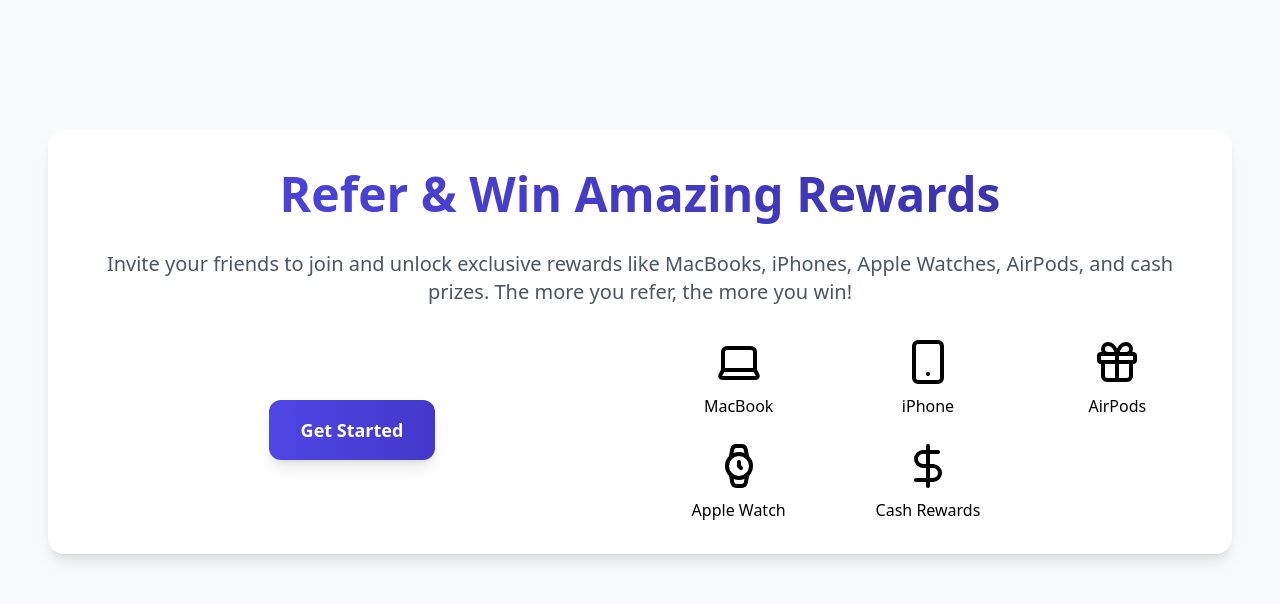
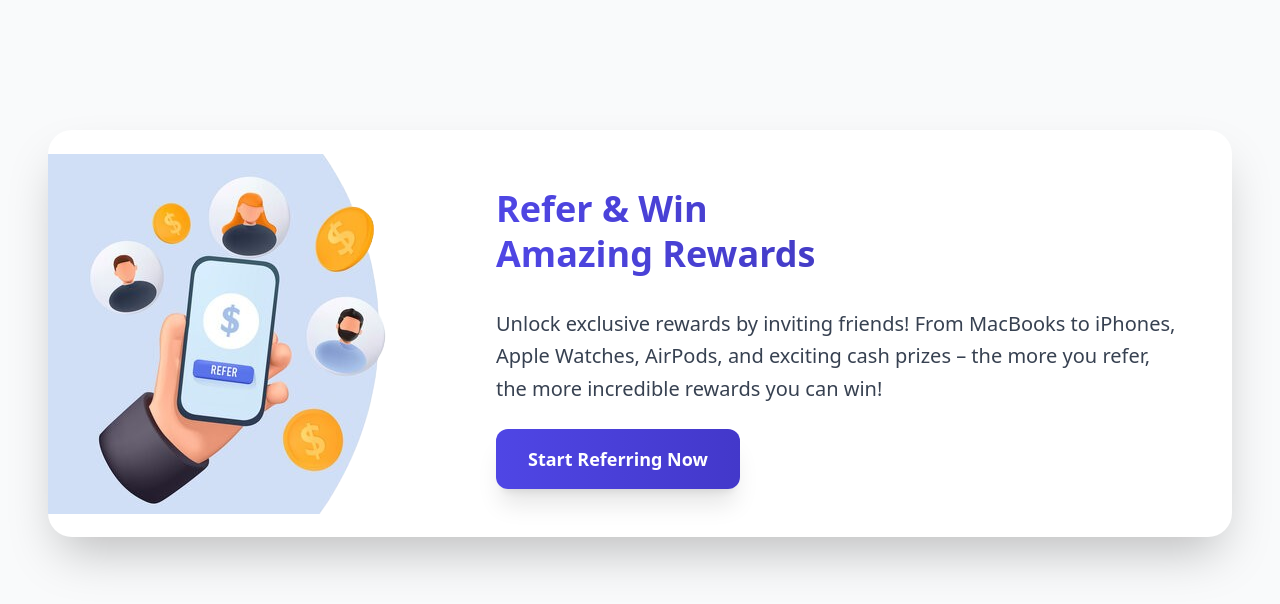
Before and after one commit to PrepprightAnkit/Preppright, a React (Vite) app in the folder frontend/: page / in a window 1280 px wide. Shown: the part 7460-8064 px from the top of the page. Built offline with nearby package versions, Linux system fonts and the light colour scheme; no server answers.

Commit message:
image updated

```diff
--- a/frontend/src/components/landingPage/refer.jsx
+++ b/frontend/src/components/landingPage/refer.jsx
@@ -1,6 +1,7 @@
 import React from "react";
 import { Gift, Smartphone, Laptop, Watch, DollarSign } from "lucide-react";
-import theme from '../theme'; // Assuming the theme is imported similarly to the original component
+import theme from '../theme';
+import earn from "../../../public/earn.png";
 
 const ReferAndWin = () => {
   const handleButtonClick = () => {
@@ -10,39 +11,64 @@ const ReferAndWin = () => {
   return (
     <div className="bg-gradient-to-br from-primary-light to-white py-16 px-4 sm:px-6 lg:px-8">
       <div className="container mx-auto max-w-7xl">
-        <div className="bg-white shadow-lg rounded-2xl p-8">
-          <h2 className={`text-3xl md:text-5xl font-bold text-center ${theme.typography.gradient} mb-6`}>
-            Refer & Win Amazing Rewards
-          </h2>
-          <p className="text-center text-gray-600 text-xl mb-8">
-            Invite your friends to join and unlock exclusive rewards like MacBooks,
-            iPhones, Apple Watches, AirPods, and cash prizes. The more you refer,
-            the more you win!
-          </p>
+        <div className="bg-white shadow-2xl rounded-3xl overflow-hidden relative">
+          {/* Decorative Gradient Overlay */}
+          <div className="absolute inset-0 bg-gradient-to-r from-primary-light/30 to-transparent opacity-50 pointer-events-none z-0"></div>
 
-          <div className="grid grid-cols-1 md:grid-cols-2 gap-8 items-center">
-            <div className="flex justify-center">
-              <button
-                onClick={handleButtonClick}
-                className={`bg-primary-main ${theme.components.button.base} ${theme.components.button.primary} hover:bg-${theme.colors.primary.hover} transition-all  text-white font-semibold py-3 px-6 rounded-lg text-lg shadow-lg transition-transform transform hover:scale-105`}
-              >
-                Get Started
-              </button>
+          {/* Main Content Container */}
+          <div className="relative z-10 grid md:grid-cols-2 items-center">
+            {/* Left Side - Image */}
+            <div className="hidden md:block relative">
+              <img
+                src={earn}
+                alt="Refer and Win"
+                className="w-full h-full object-cover transform transition-transform duration-500 hover:scale-105"
+              />
+              {/* Subtle Overlay */}
+              <div className="absolute inset-0 bg-primary-main/10 hover:bg-transparent transition-colors duration-500"></div>
             </div>
 
-            <div className="grid grid-cols-3 gap-4 md:gap-6">
-              {[
-                { Icon: Laptop, label: "MacBook" },
-                { Icon: Smartphone, label: "iPhone" },
-                { Icon: Gift, label: "AirPods" },
-                { Icon: Watch, label: "Apple Watch" },
-                { Icon: DollarSign, label: "Cash Rewards" }
-              ].map(({ Icon, label }) => (
-                <div key={label} className="flex flex-col items-center text-center">
-                  <Icon className="w-12 h-12 text-primary-main mb-2" />
-                  <span className="text-primary-dark font-medium">{label}</span>
-                </div>
-              ))}
+            {/* Right Side - Content */}
+            <div className="pl-0 -ml-36 p-12 space-y-6 text-center md:text-left">
+              <h2 className={`text-4xl font-extrabold ${theme.typography.gradient} mb-4 leading-tight`}>
+                Refer & Win
+                <br />
+                Amazing Rewards
+              </h2>
+
+              <p className="text-xl text-gray-700 mb-8 leading-relaxed">
+                Unlock exclusive rewards by inviting friends!
+                From MacBooks to iPhones, Apple Watches, AirPods,
+                and exciting cash prizes – the more you refer,
+                the more incredible rewards you can win!
+              </p>
+
+              <div className="flex justify-center md:justify-start">
+                <button
+                  onClick={handleButtonClick}
+                  className={`
+                    ${theme.components.button.base}
+                    ${theme.components.button.primary}
+                    bg-primary-main
+                    text-white
+                    font-bold
+                    py-4 px-8
+                    rounded-xl
+                    text-lg
+                    shadow-xl
+                    hover:shadow-2xl
+                    transition-all
+                    transform
+                    hover:-translate-y-1
+                    hover:scale-105
+                    focus:outline-none
+                    focus:ring-4
+                    focus:ring-primary-light
+                  `}
+                >
+                  Start Referring Now
+                </button>
+              </div>
             </div>
           </div>
         </div>
```
Also changed, not shown: frontend/public/earn.png (added).
